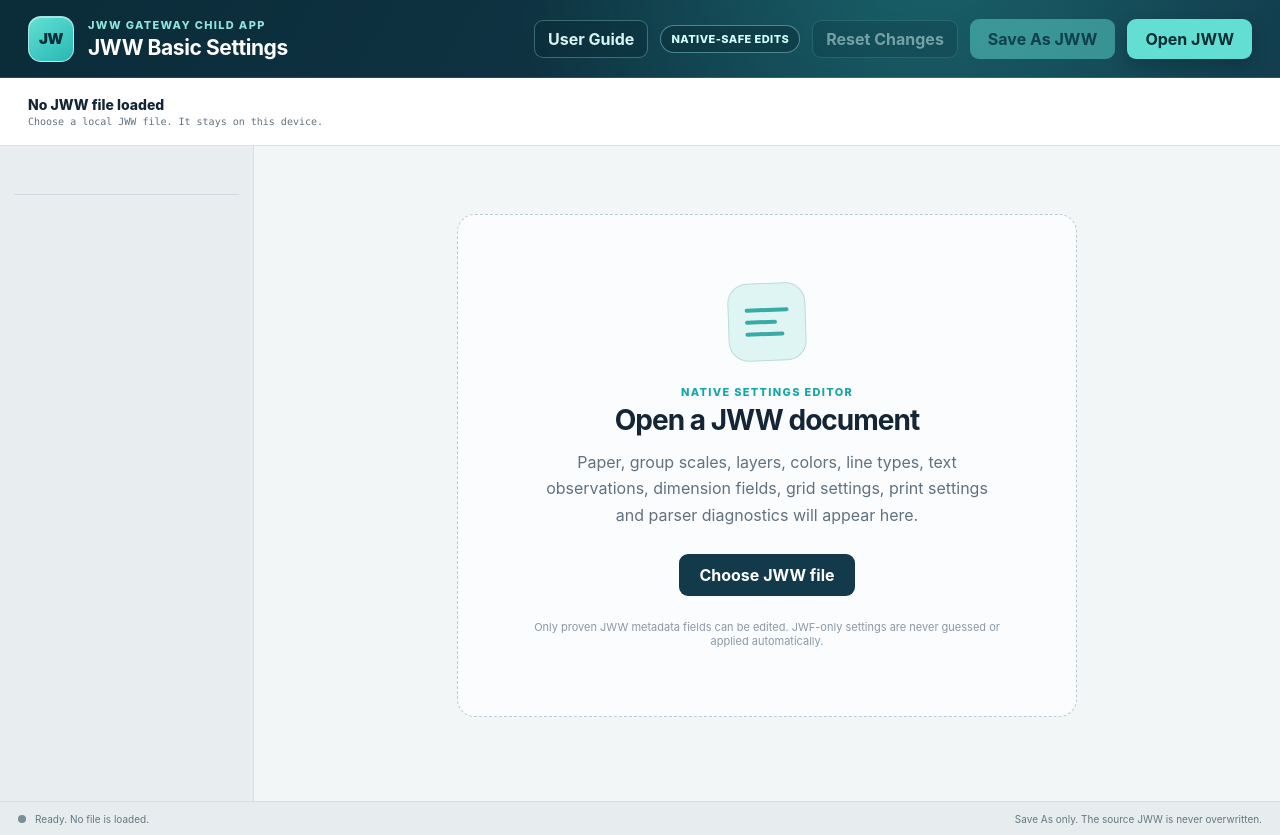
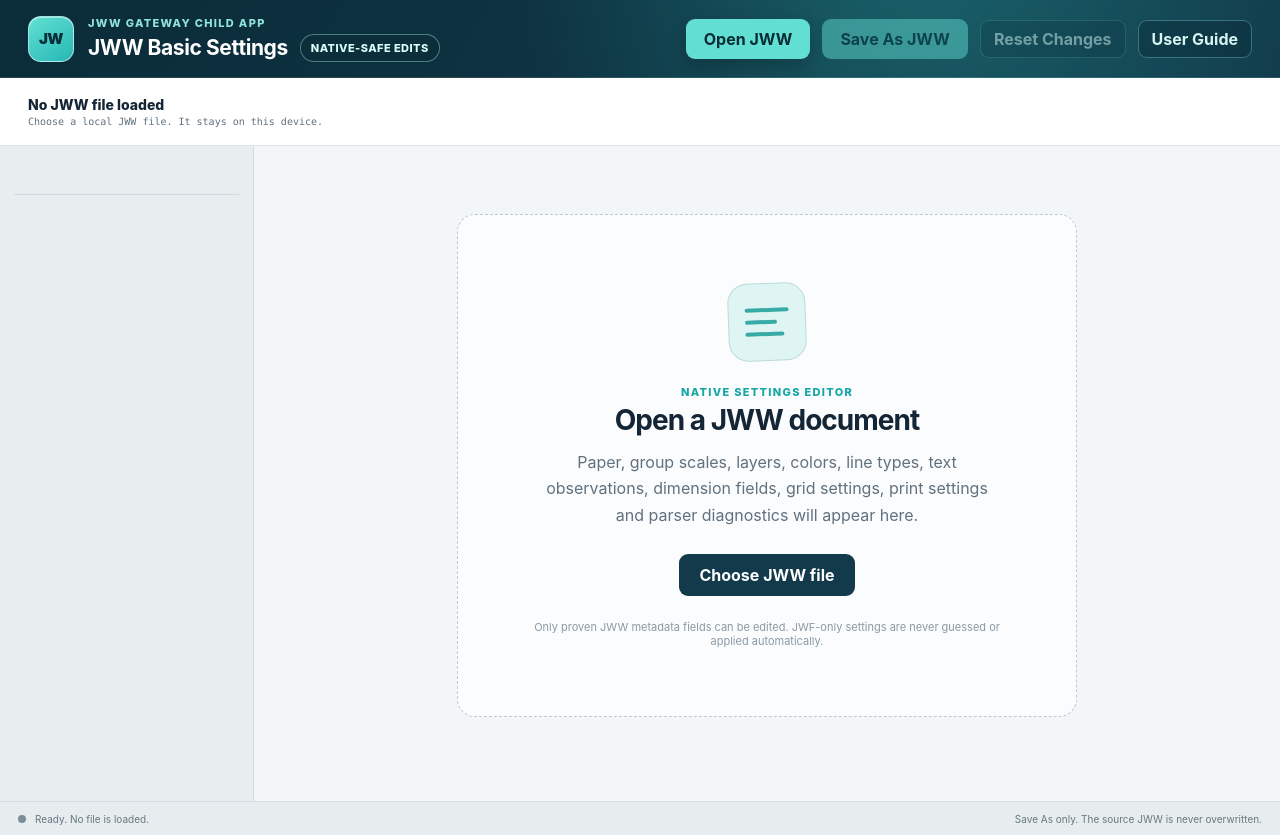
Before and after one commit to fdoyoshikazuhora-sys/jww-gateway, a website with bundled scripts: page apps/jww-basic-settings/index.html in a window 1280 px wide. Built offline with nearby package versions, Linux system fonts and the light colour scheme.

Commit message:
fix: reorder Basic Settings actions

```diff
--- a/apps/jww-basic-settings/index.html
+++ b/apps/jww-basic-settings/index.html
@@ -12,17 +12,19 @@
       <header class="topbar">
         <div class="brand-lockup">
           <div class="brand-mark" aria-hidden="true">JW</div>
-          <div>
+          <div class="brand-copy">
             <p class="eyebrow">JWW Gateway child app</p>
-            <h1>JWW Basic Settings</h1>
+            <div class="brand-title-row">
+              <h1>JWW Basic Settings</h1>
+              <span class="read-only-pill" id="edit-mode-pill">Native-safe edits</span>
+            </div>
           </div>
         </div>
         <div class="topbar-actions">
+          <button class="primary-button" id="open-button" type="button">Open JWW</button>
+          <button class="primary-button" id="save-button" type="button" disabled>Save As JWW</button>
+          <button class="quiet-button" id="reset-button" type="button" disabled>Reset Changes</button>
           <a class="quiet-button quiet-link" href="./guide.html">User Guide</a>
-          <span class="read-only-pill" id="edit-mode-pill">Native-safe edits</span>
-          <button class="quiet-button" id="reset-button" type="button" disabled>Reset Changes</button>
-          <button class="primary-button" id="save-button" type="button" disabled>Save As JWW</button>
-          <button class="primary-button" id="open-button" type="button">Open JWW</button>
           <input id="file-input" type="file" accept=".jww,application/octet-stream" hidden />
         </div>
       </header>
--- a/apps/jww-basic-settings/styles.css
+++ b/apps/jww-basic-settings/styles.css
@@ -27,6 +27,8 @@ button:disabled { cursor: not-allowed; opacity: .48; transform: none !important;
 .topbar { min-height: 78px; padding: 14px 28px; display: flex; align-items: center; justify-content: space-between; color: #fff; background: radial-gradient(circle at 72% -80%, rgba(47,205,193,.3), transparent 44%), linear-gradient(120deg, var(--navy-deep), var(--navy)); border-bottom: 1px solid rgba(255,255,255,.11); }
 .brand-lockup, .topbar-actions, .source-strip, .source-metrics, .page-heading, .setting-value, .row-meta, .legend-row { display: flex; align-items: center; }
 .brand-lockup { gap: 14px; }
+.brand-copy { min-width: 0; }
+.brand-title-row { display: flex; align-items: center; gap: 12px; }
 .brand-mark { width: 46px; height: 46px; display: grid; place-items: center; color: #062f38; font-weight: 900; font-size: 15px; letter-spacing: -.04em; background: linear-gradient(145deg,#62e1d4,#27b7b4); border: 1px solid rgba(255,255,255,.55); border-radius: 13px; box-shadow: inset 0 1px 0 rgba(255,255,255,.45); }
 .eyebrow { margin: 0 0 4px; color: var(--cyan); font-size: 11px; font-weight: 800; letter-spacing: .12em; text-transform: uppercase; }
 .topbar .eyebrow { color: #8ee3da; }
```
